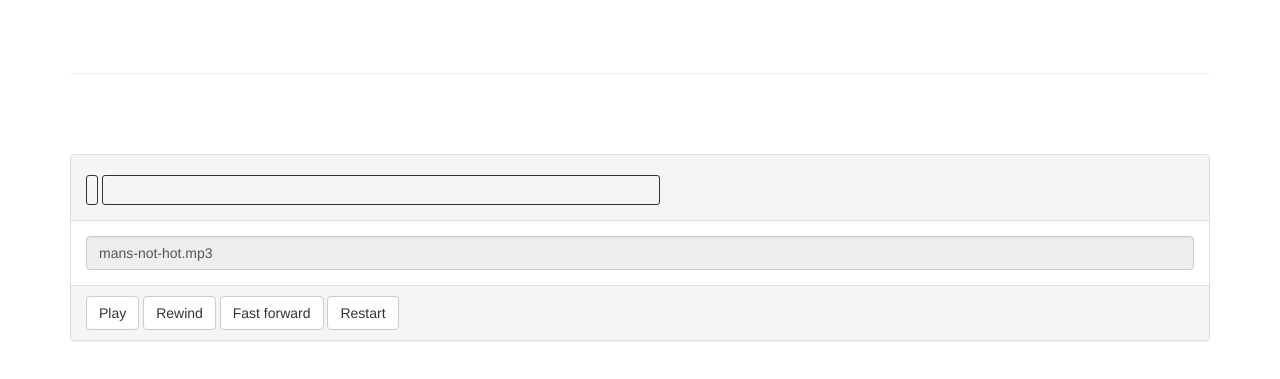
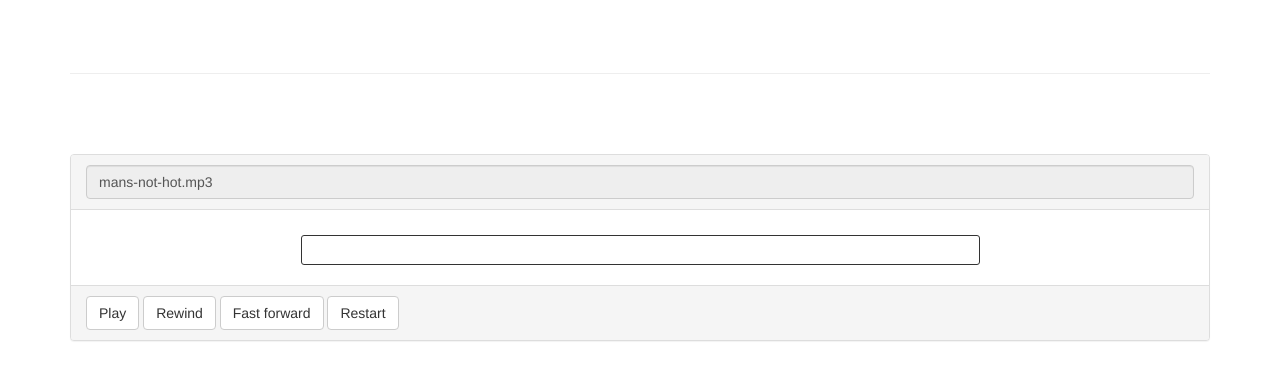
Before and after one commit to Kowus/html5-audio-player, a plain HTML site: page index.html in a window 1280 px wide. Shown: the part 57-436 px from the top of the page. Drawn offline with Linux system fonts and the light colour scheme.

Commit message:
internets

```diff
--- a/index.html
+++ b/index.html
@@ -66,21 +66,21 @@
 
         <hr class="featurette-divider">
 
-        <div class="panel panel-default">
+        <div class="panel panel-default" id="media-panel">
             <div class="panel-heading">
-                <canvas id="canvas" width="20" height="100">Canvas not supported</canvas>
-                <canvas id="canvas" width="500" height="20">Canvas not supported</canvas>
+                <input class="form-control" id="audiofile" size="80" value="mans-not-hot.mp3" readonly>
+
             </div>
-            <div class="panel-body">
-                <input class="form-control" id="audiofile" size="80" value="mans-not-hot.mp3" readonly>
+            <div class="panel-body text-center" id="panel-body">
+                <canvas id="canvas" width="610" height="20">Canvas not supported</canvas>
             </div>
             <div class="panel-footer">
                 <button class="btn btn-default" id="play" onclick="playAudio()">Play</button>
-                <button onclick="rewindAudio()" class="btn btn-default">Rewind</button>
-                <button onclick="forwardAudio();" class="btn btn-default">
+                <button onclick="rewindAudio()" class="btn btn-default" id="rewind">Rewind</button>
+                <button onclick="forwardAudio();" class="btn btn-default" id="forward">
                     Fast forward
                 </button>
-                <button onclick="restartAudio();" class="btn btn-default">
+                <button onclick="restartAudio();" class="btn btn-default" id="restart">
                     Restart
                 </button>
             </div>
@@ -94,8 +94,16 @@
     <!-- /.container -->
 
     <!-- jQuery -->
+    <script type="text/javascript">
+        //Check for support and enable buttons
+        if (window.HTMLAudioElement) {
+            document.getElementById("play").disabled = false;
+            document.getElementById("rewind").disabled = false;
+            document.getElementById("forward").disabled = false;
+            document.getElementById("restart").disabled = false;
+        }
+    </script>
     <script src="js/jquery.js"></script>
-
     <!-- Bootstrap Core JavaScript -->
     <script src="js/bootstrap.min.js"></script>
     <script src="js/audio.js"></script>
--- a/js/audio.js
+++ b/js/audio.js
@@ -1,5 +1,5 @@
+var currentFile = "";
 
-var currentFile = "";
 
 
 function progressBar() {
```
